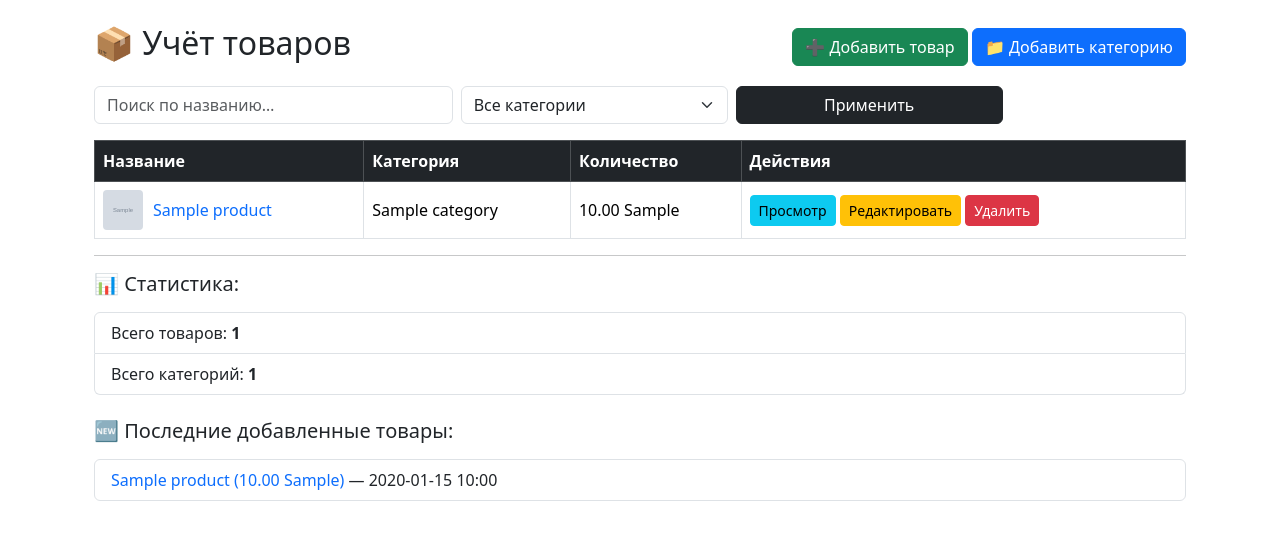
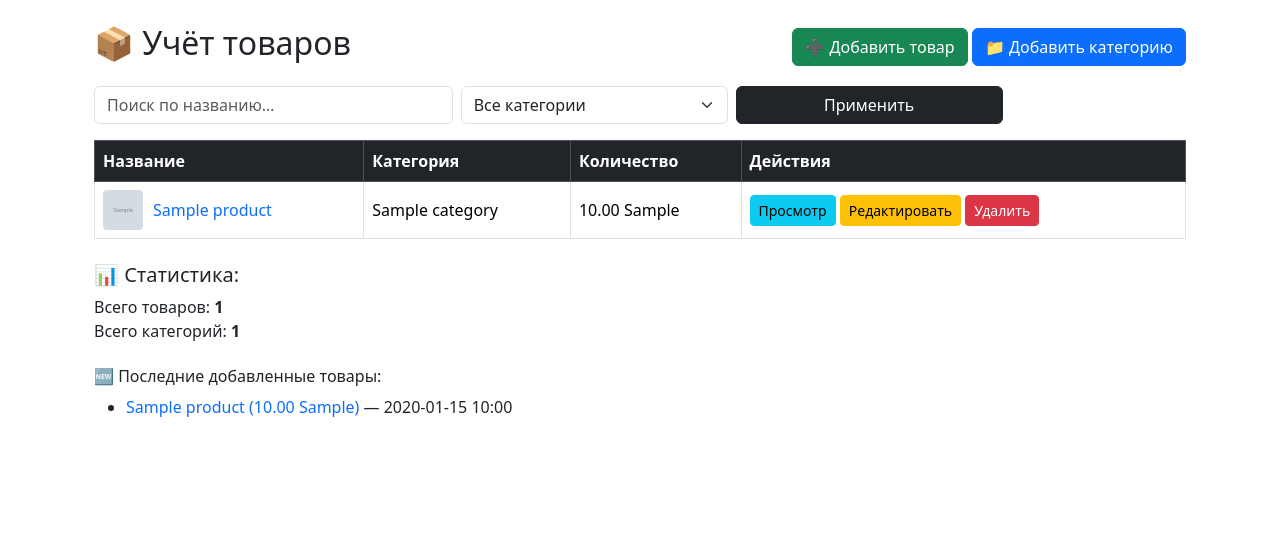
Before and after one commit to NikM19/inventory-app, a Flask app: template templates/index.html in a window 1280 px wide. Shown: the part 56-596 px from the top of the page. Run offline with Flask 3, Linux system fonts and the light colour scheme; tables that the repository leaves empty hold one stand-in row (values such as "Sample post"); the template is opened without the code that fills it: values that come from a table or form of the project are taken from there, most other values are stand-ins (such as "Sample title", 1, 10 or a date in 2020); grey boxes marked "Sample" are stand-in pictures.

Commit message:
Обновлен шаблон index.html: убран ID, добавлены статистика и последние товары

```diff
--- a/templates/index.html
+++ b/templates/index.html
@@ -10,9 +10,10 @@
     </div>
   </div>
 
+  <!-- Поиск и фильтр категорий (если нужно — обязательно передавай переменные в render_template) -->
   <form class="row g-2 mb-3" method="get">
     <div class="col-md-4">
-      <input type="text" name="q" class="form-control" placeholder="Поиск по названию…" value="{{ search_query }}">
+      <input type="text" name="q" class="form-control" placeholder="Поиск по названию…" value="{{ search_query | default('') }}">
     </div>
     <div class="col-md-3">
       <select name="category_id" class="form-select">
@@ -27,6 +28,7 @@
     </div>
   </form>
 
+  <!-- Flash сообщения -->
   {% with messages = get_flashed_messages(with_categories=true) %}
   {% if messages %}
     {% for category, message in messages %}
@@ -38,6 +40,7 @@
   {% endif %}
   {% endwith %}
 
+  <!-- Таблица товаров -->
   <table class="table table-bordered align-middle table-hover">
     <thead class="table-dark">
       <tr>
@@ -74,18 +77,19 @@
     </tbody>
   </table>
 
-  <hr>
+  <!-- Статистика -->
+  <div class="mt-4 mb-4">
+    <h5>📊 Статистика:</h5>
+    <div>Всего товаров: <strong>{{ total_products }}</strong></div>
+    <div>Всего категорий: <strong>{{ total_categories }}</strong></div>
+  </div>
 
-  <h5 class="mb-3">📊 Статистика:</h5>
-  <ul class="list-group mb-4">
-    <li class="list-group-item">Всего товаров: <strong>{{ total_products }}</strong></li>
-    <li class="list-group-item">Всего категорий: <strong>{{ total_categories }}</strong></li>
-  </ul>
-
-  <h5 class="mb-3">🆕 Последние добавленные товары:</h5>
-  <ul class="list-group">
+  <!-- Последние добавленные товары -->
+  <div class="mt-3 mb-3">
+    <h6>🆕 Последние добавленные товары:</h6>
+    <ul>
       {% for product in recent_products %}
-    <li class="list-group-item">
+        <li>
           <a href="{{ url_for('view', product_id=product.id) }}" class="text-decoration-none">
             {{ product.name }} ({{ product.quantity }} {{ product.unit }})
           </a>
@@ -94,4 +98,5 @@
       {% endfor %}
     </ul>
   </div>
+</div>
 {% endblock %}
```
Lines whose indentation alone changed are shown as unchanged.
